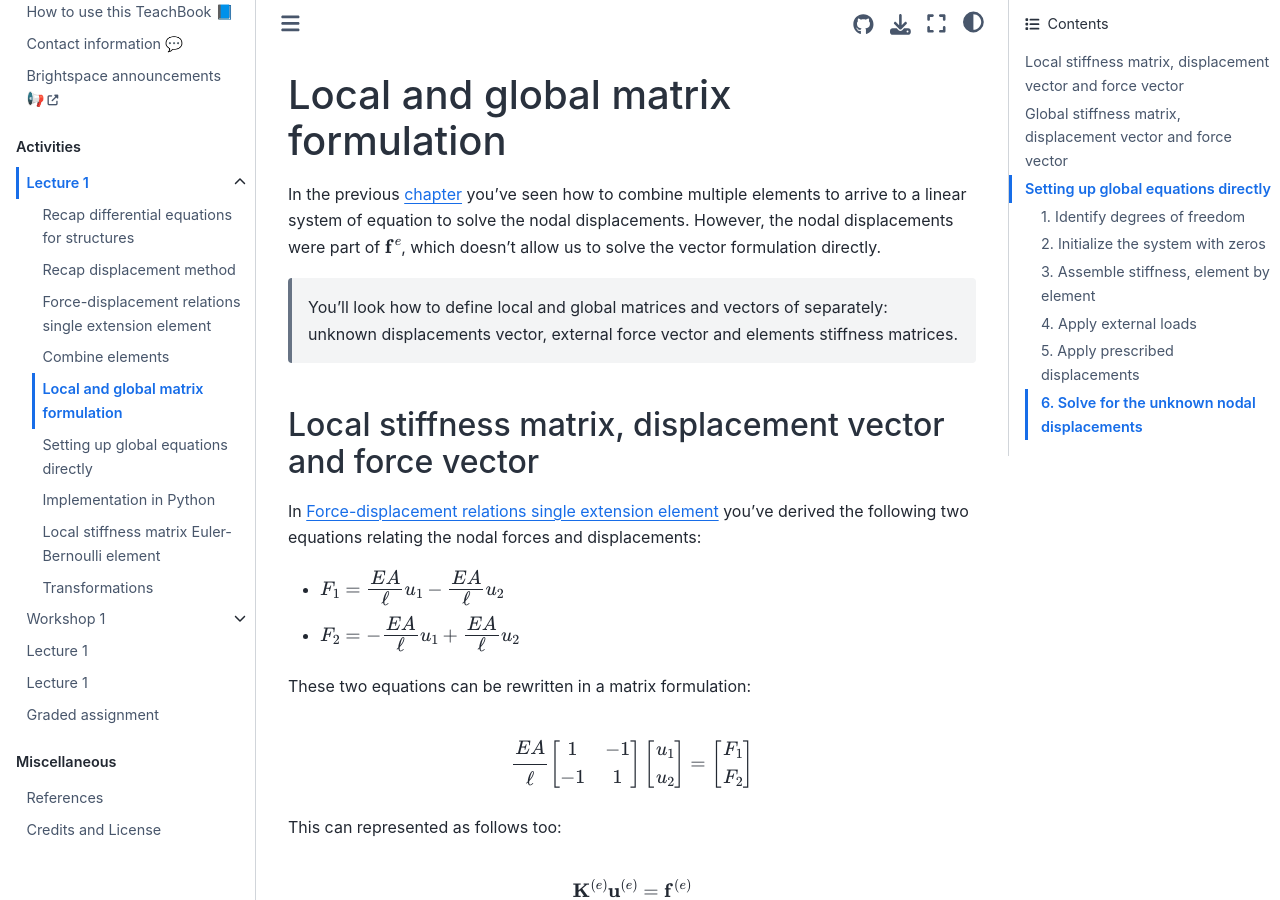
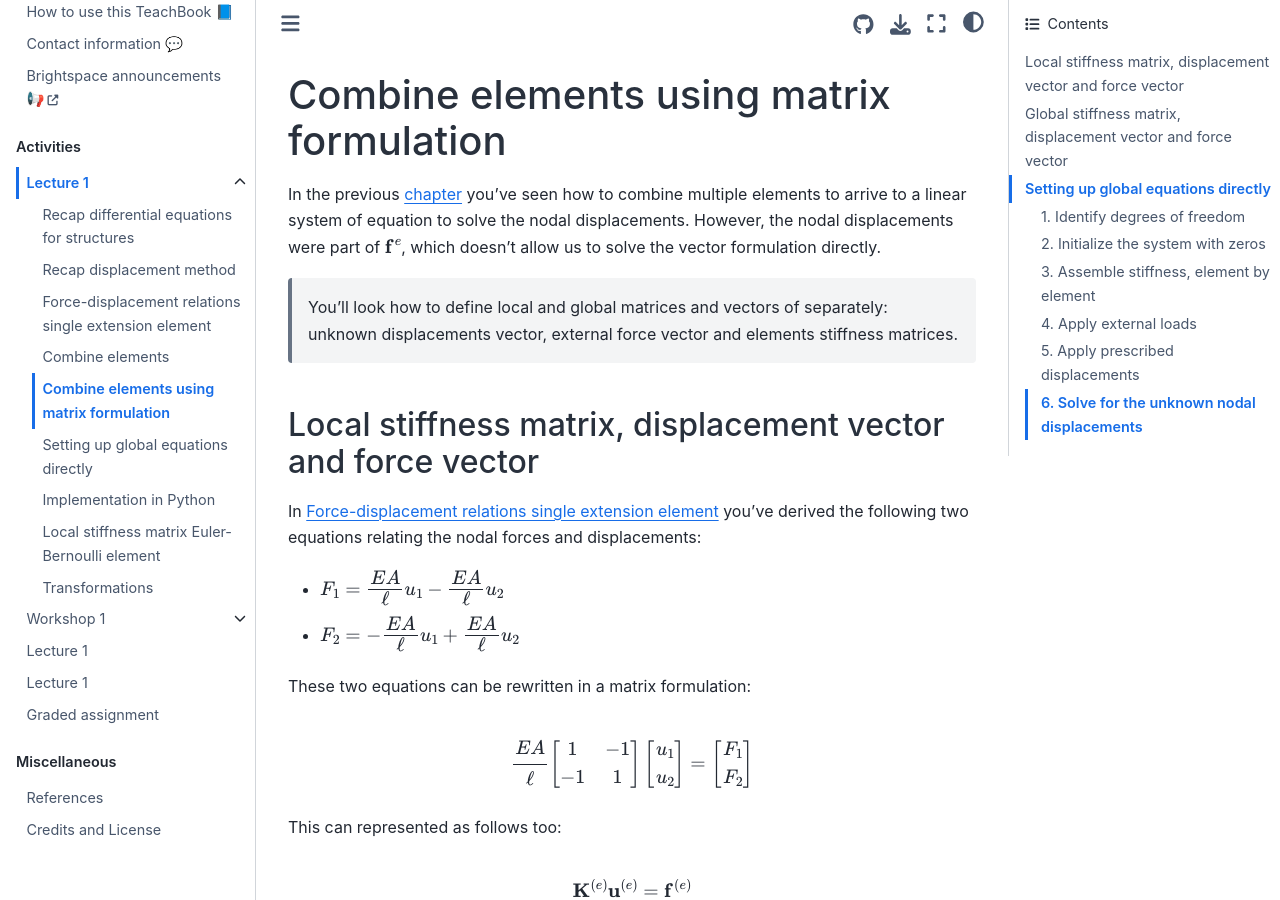
Before and after one commit to sophietenhoor/book, a Jupyter Book: the page built from book/lecture1/matrix.md, in a window 1280 px wide and 900 px high. Built offline with Jupyter Book 1.0.4 settings and Sphinx 7.4.7 and the Sphinx Book theme 1.1.4, drawn with Linux system fonts in a browser that asks for light colours; pages that are not in the unit, such as notebooks, are missing from menus; comment, search, counter and statistics services are not loaded.

Commit message:
Update matrix.md

```diff
--- a/book/lecture1/matrix.md
+++ b/book/lecture1/matrix.md
@@ -1,4 +1,4 @@
-# Local and global matrix formulation
+# Combine elements using matrix formulation
 
 In the previous [chapter](./combine.md) you've seen how to combine multiple elements to arrive to a linear system of equation to solve the nodal displacements. However, the nodal displacements were part of $\mathbf{f}^e$, which doesn't allow us to solve the vector formulation directly.
 
```
